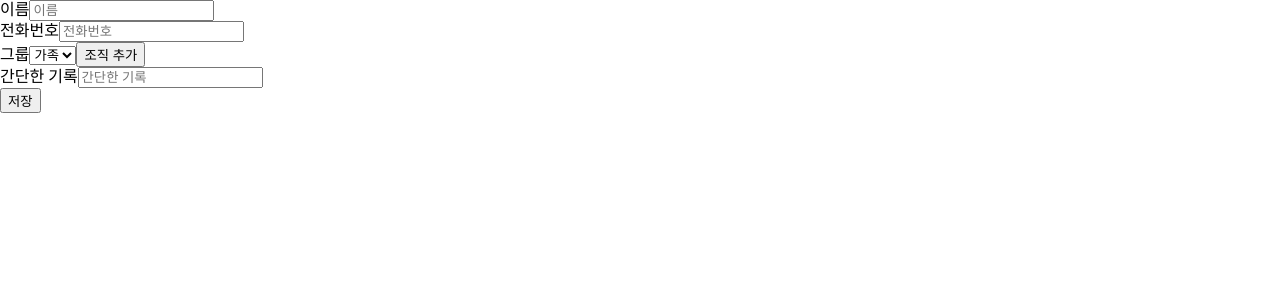
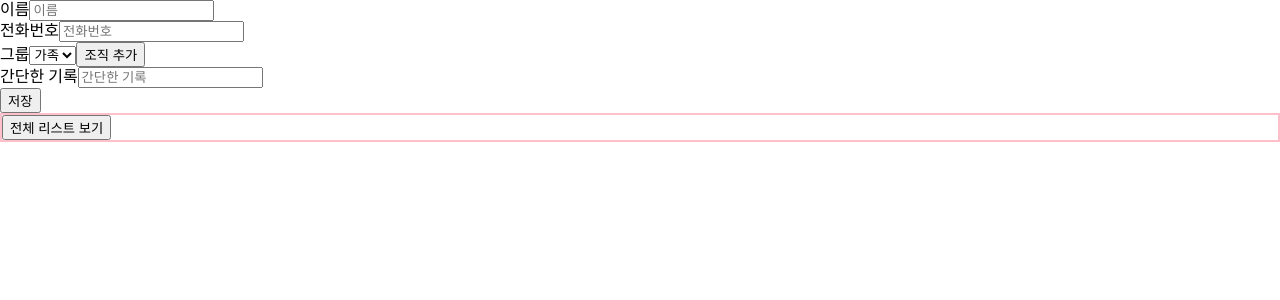
Before and after one commit to zelkovaria/react-contact-list, a React (Vite) app: page / in a window 1280 px wide. Shown: the top 300 px of the page. Built offline with nearby package versions, Linux system fonts and the light colour scheme.

Commit message:
feat: 전체 리스트 보기 조회

```diff
--- a/src/ListArea.jsx
+++ b/src/ListArea.jsx
@@ -1,23 +1,30 @@
-import React, { useEffect, useState } from 'react';
+import React, { useState } from 'react';
+import styled from 'styled-components';
 
 const ListArea = () => {
   const [storageLst, setStorageList] = useState([]);
 
-  // useEffect(() => {
-  //   const storedList = localStorage.getItem('formData');
-  //   if (storedList) {
-  //     const parsedList = JSON.parse(storedList);
-  //     setStorageList(Object.values(parsedList));
-  //   }
-  // }, []);
+  const arrayList = () => {
+    const curList = JSON.parse(localStorage.getItem('formData')) || [];
+    setStorageList(curList);
+  };
 
   return (
-    <div>
-      {storageLst.map((list, index) => (
-        <li key={index}>{list}</li>
-      ))}
-    </div>
+    <ListAreaWrapper>
+      <ul>
+        {storageLst.map((list, index) => (
+          <li key={index}>
+            {list.name} {list.telNum} {list.group}
+          </li>
+        ))}
+      </ul>
+      <button onClick={arrayList}>전체 리스트 보기</button>
+    </ListAreaWrapper>
   );
 };
 
+const ListAreaWrapper = styled.div`
+  border: 2px solid pink;
+`;
+
 export default ListArea;
```
